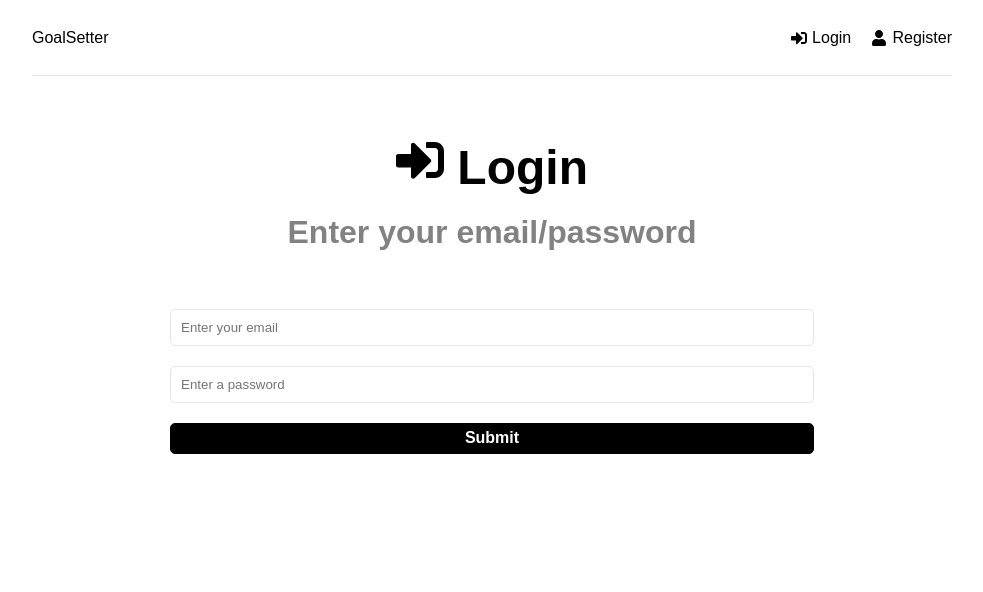
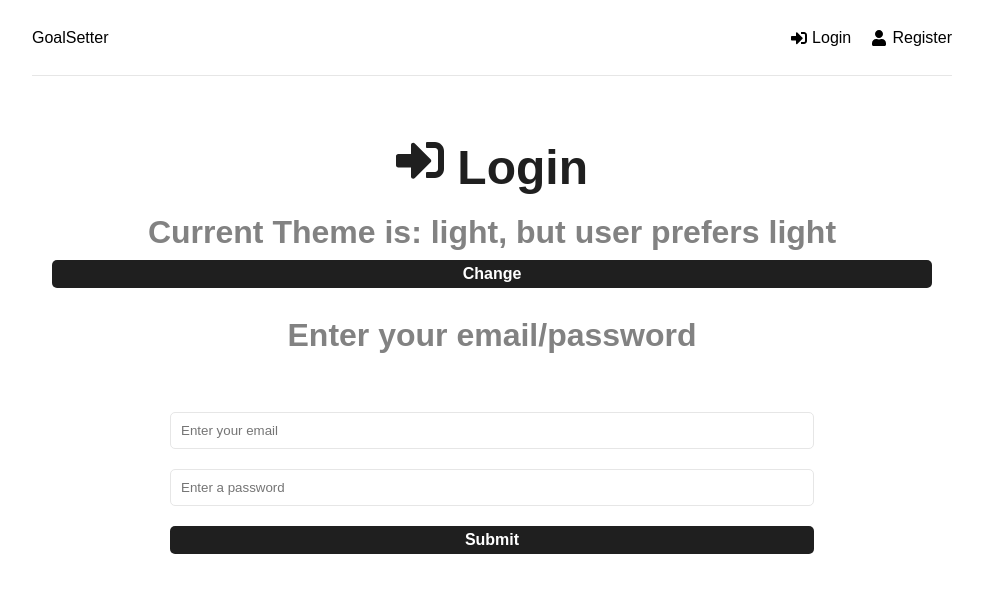
Before and after one commit to akky82/mern-tutorial, a React (Create React App) app in the folder frontend/: page /login in a window 1280 px wide. Shown: the top 592 px of the page, without its empty margins (148-1131 px from the left). Built offline with nearby package versions, Linux system fonts and the light colour scheme.

Commit message:
added basics for theme changing

```diff
--- a/frontend/public/index.html
+++ b/frontend/public/index.html
@@ -5,6 +5,7 @@
     <link rel="icon" href="%PUBLIC_URL%/favicon.ico" />
     <meta name="viewport" content="width=device-width, initial-scale=1" />
     <meta name="theme-color" content="#000000" />
+    <!-- <meta name="color-scheme" content="light dark" /> -->
     <meta
       name="description"
       content="Web site created using create-react-app"
--- /dev/null
+++ b/frontend/src/components/ThemeComponent.jsx
@@ -0,0 +1,40 @@
+import { useState } from 'react'
+
+const ThemeComponent = () => {
+  const themeMap = {
+    dark: "solar",
+    solar: "light",
+    light: "dark"
+  }
+
+  const prefersDark = window.matchMedia("(prefers-color-scheme: dark)").matches
+  const [theme, setTheme] = useState(localStorage.getItem('theme'))
+
+  if(theme === null  || theme === undefined) {
+    localStorage.setItem('theme', prefersDark ? Object.keys(themeMap)[0] : Object.keys(themeMap)[2])
+    setTheme(localStorage.getItem('theme'))
+  }
+
+  localStorage.setItem('theme', theme)
+
+  const bodyClass = document.body.classList
+  bodyClass.add(localStorage.getItem('theme'));
+
+  function toggleTheme() {
+    const current = localStorage.getItem('theme')
+    const next = themeMap[current]
+    setTheme(next)
+
+    bodyClass.replace(current, next)
+    localStorage.setItem('theme', next)
+  }
+
+  return (
+    <>
+      <p className="test-paragraph">Current Theme is: {theme}, but user prefers { prefersDark ? "dark" : "light" }</p>
+      <button className="btn btn-block" onClick={toggleTheme}>Change</button>
+    </>
+  );
+}
+
+export default ThemeComponent
--- a/frontend/src/features/auth/authService.js
+++ b/frontend/src/features/auth/authService.js
@@ -16,8 +16,6 @@ const register = async (userData) => {
 // Login user
 const login = async (userData) => {
   const response = await axios.post(API_URL + 'login', userData)
-  console.log(API_URL)
-  console.log(userData)
 
   if(response.data) {
     localStorage.setItem('user', JSON.stringify(response.data))
--- a/frontend/src/features/goals/goalService.js
+++ b/frontend/src/features/goals/goalService.js
@@ -14,6 +14,7 @@ const createGoal = async (goalData, token) => {
   return response.data
 }
 
+// Get all goals by user
 const getGoals = async (token) => {
   const config = {
     headers: {
@@ -25,6 +26,7 @@ const getGoals = async (token) => {
   return response.data
 }
 
+// Delete a goal (if found/authorized)
 const deleteGoal = async (goalId, token) => {
   const config = {
     headers: {
--- a/frontend/src/features/goals/goalSlice.js
+++ b/frontend/src/features/goals/goalSlice.js
@@ -9,6 +9,7 @@ const initialState = {
   message: '',
 }
 
+// Create a goal
 export const createGoal = createAsyncThunk('goals/create', async(goalData, thunkAPI) => {
   try {
     const token = thunkAPI.getState().auth.user.token
@@ -22,6 +23,7 @@ export const createGoal = createAsyncThunk('goals/create', async(goalData, thunk
   }
 })
 
+// Get goals by user
 export const getGoals = createAsyncThunk('goals/getAll', async(_, thunkAPI) => {
   try {
     const token = thunkAPI.getState().auth.user.token
@@ -48,6 +50,7 @@ export const getGoals = createAsyncThunk('goals/getAll', async(_, thunkAPI) => {
   }
 })  */
 
+// Delete a goal
 export const deleteGoal = createAsyncThunk('goals/delete', async(id, thunkAPI) => {
   try {
     const token = thunkAPI.getState().auth.user.token
--- a/frontend/src/index.css
+++ b/frontend/src/index.css
@@ -1,3 +1,12 @@
+:root {
+  font-size: 16px;
+  --text-primary: #1f1f1f;
+  --text-secondary: #000000;
+  --bg-primary: #ffffff;
+  --bg-secondary: #f4f4f4;
+  --transition-speed: 600ms;
+}
+
 * {
   margin: 0;
   padding: 0;
@@ -7,6 +16,7 @@
 body {
   font-family: Arial, Helvetica, sans-serif;
   height: 100vh;
+  background-color: var(--bg-primary);
 }
 
 a {
@@ -29,6 +39,7 @@ li {
 h1,
 h2,
 h3 {
+  color: var(--text-primary);
   font-weight: 600;
   margin-bottom: .625rem;
 }
@@ -61,12 +72,14 @@ h3 {
 }
 
 .header ul li a {
+  color: var(--text-secondary);
   display: flex;
   align-items: center;
 }
 
+.btn:hover,
 header ul li a:hover {
-  color: #777;
+  opacity: 0.9;
 }
 
 .header ul li a svg {
@@ -91,13 +104,15 @@ header ul li a:hover {
 }
 
 .goal {
-  background-color: #f4f4f4;
+  background-color: var(--bg-secondary);
+  color: var(--text-secondary);
   margin: .625rem 0;
   padding: 1.25rem 0 .625rem;
   position: relative;
 }
 
 .goal .close {
+  color: var(--text-secondary);
   position: absolute;
   top: .625rem;
   right: 1rem;
@@ -107,6 +122,7 @@ header ul li a:hover {
 }
 
 .goal .edit {
+  color: var(--text-secondary);
   position: absolute;
   top: .625rem;
   right: 2.25rem;
@@ -144,10 +160,10 @@ header ul li a:hover {
 
 .btn {
   padding: .325rem 1.25rem;
-  border: 1px solid #000;
+  border: none;
   border-radius: 5px;
-  background: #000;
-  color: #fff;
+  color: var(--bg-primary);
+  background-color: var(--text-primary);
   font-size: 1rem;
   font-weight: 700;
   cursor: pointer;
@@ -162,18 +178,9 @@ header ul li a:hover {
   margin-right: .5rem;
 }
 
-.btn-reverse {
-  background: #fff;
-  color: #000;
-}
-
 .btn-block {
   width: 100%;
   margin-bottom: 1.25rem;
-}
-
-.btn:hover {
-  transform: scale(.98);
 }
 
 .loadingSpinnerContainer {
@@ -220,3 +227,34 @@ header ul li a:hover {
     font-size: 1.5rem;
   }
 }
+
+.dark {
+  --text-primary: #b6b6b6;
+  --text-secondary: #ececec;
+  --bg-primary: #23232e;
+  --bg-secondary: #141418;
+}
+
+.light {
+  --text-primary: #1f1f1f;
+  --text-secondary: #000000;
+  --bg-primary: #ffffff;
+  --bg-secondary: #e4e4e4;
+}
+
+.solar {
+  --text-primary: #576e75;
+  --text-secondary: #35535c;
+  --bg-primary: #fdf6e3;
+  --bg-secondary: #f5e5b8;
+}
+
+.test-paragraph {
+  background-color: var(--bg-primary);
+  color: var(--text-primary);
+}
+
+@media (prefers-color-scheme: light) {
+}
+@media (prefers-color-scheme: dark) {
+}
--- a/frontend/src/pages/Dashboard.jsx
+++ b/frontend/src/pages/Dashboard.jsx
@@ -7,6 +7,7 @@ import { getGoals, reset } from '../features/goals/goalSlice'
 import Spinner from '../components/Spinner'
 import GoalForm from '../components/GoalForm'
 import GoalItem from '../components/GoalItem'
+import ThemeComponent from '../components/ThemeComponent'
 
 function Dashboard() {
   const navigate = useNavigate()
@@ -40,6 +41,7 @@ function Dashboard() {
     <section className="heading">
       <h1>Welcome{ user && ", " + user.name }</h1>
       <p>Goals Dashboard</p>
+      <ThemeComponent />
     </section>
     <GoalForm />
 
--- a/frontend/src/pages/Login.jsx
+++ b/frontend/src/pages/Login.jsx
@@ -6,6 +6,7 @@ import { useNavigate } from 'react-router-dom'
 import { toast } from 'react-toastify'
 import { reset, login } from '../features/auth/authSlice'
 import Spinner from '../components/Spinner'
+import ThemeComponent from '../components/ThemeComponent'
 
 function Login() {
   const [formData, setFormData] = useState({
@@ -61,6 +62,7 @@ function Login() {
         <h1>
           <FaSignInAlt /> Login
         </h1>
+        <ThemeComponent />
         <p>Enter your email/password</p>
       </section>
 
```
